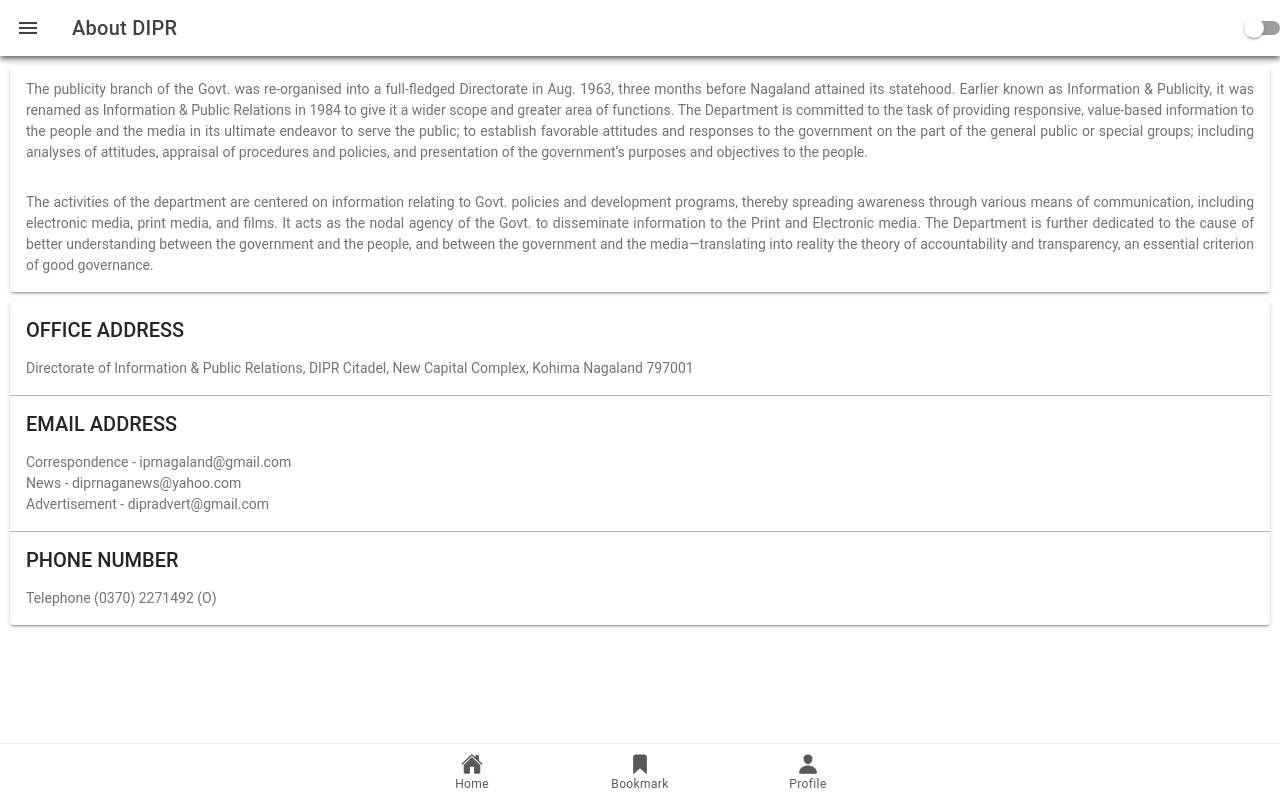
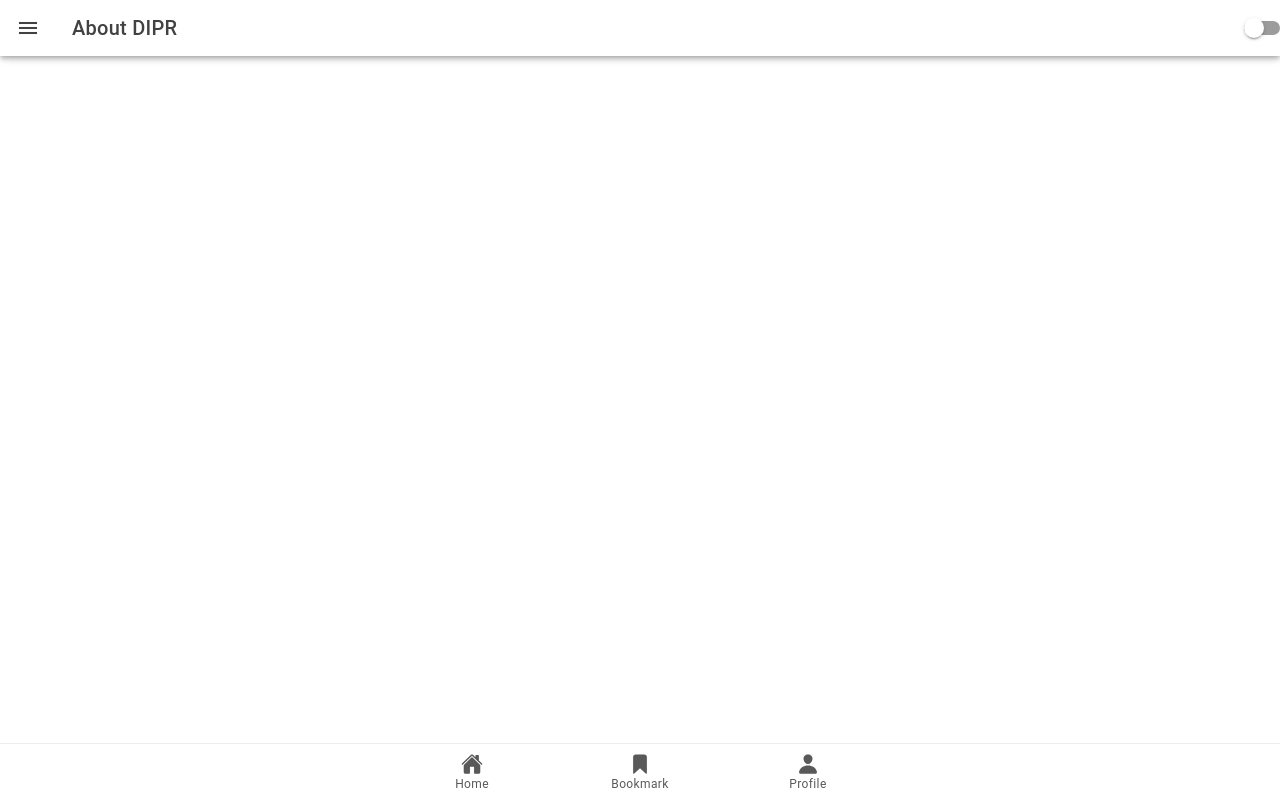
Before and after one commit to yashraj970/Mobile-Apps, a React (Vite) app in the folder naganewsdipr/: page /about-dipr in a window 1280 px wide. Built offline with nearby package versions, Linux system fonts and the light colour scheme.

Commit message:
Update App.tsx

```diff
--- a/naganewsdipr/src/App.tsx
+++ b/naganewsdipr/src/App.tsx
@@ -53,7 +53,7 @@ const App: React.FC = () => (
           <Route exact path="/home">
             <Home />
           </Route>
-          <Route exact path="/about-dipr">
+          <Route exact path="/about-us">
             <About />
           </Route>
           <Route exact path="/">
```
